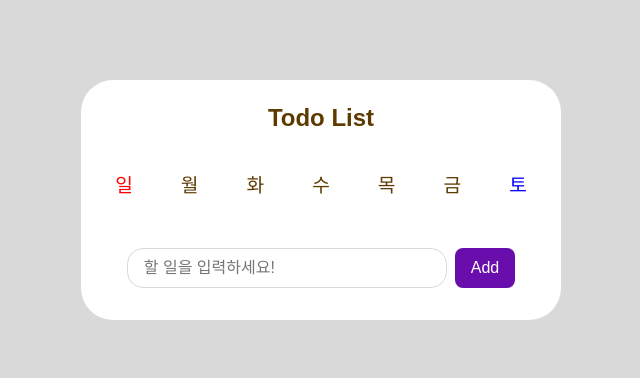
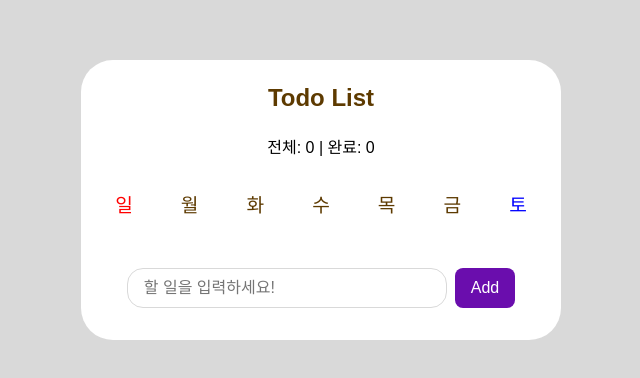
Before and after one commit to CEOS-Developers/react-todo-22nd, a React (Vite) app: page / in a window 1280 px wide. Shown: the part 240-618 px from the top of the page, without its empty margins (319-959 px from the left). Built offline with nearby package versions, Linux system fonts and the light colour scheme; a web font is replaced by a local one.

Commit message:
feat: 투두 완료 및 삭제 개수 표시 기능

```diff
--- a/src/App.jsx
+++ b/src/App.jsx
@@ -34,10 +34,24 @@ function App() {
       )
     );
   };
+  // 전체 투두 개수와 완료된 투두 개수 계산
+  const totalCount = todos.length;
+  const doneCount = todos.filter((todo) => todo.isDone).length;
+
   return (
     <AppContainer>
       <TodoList>
         <Title>Todo List</Title>
+        <div
+          style={{
+            textAlign: "center",
+            marginBottom: "1rem",
+            fontWeight: 500,
+            color: "black",
+          }}
+        >
+          전체: {totalCount} | 완료: {doneCount}
+        </div>
 
         <WeekCalendar>
           <Day sunday>일</Day>
```
